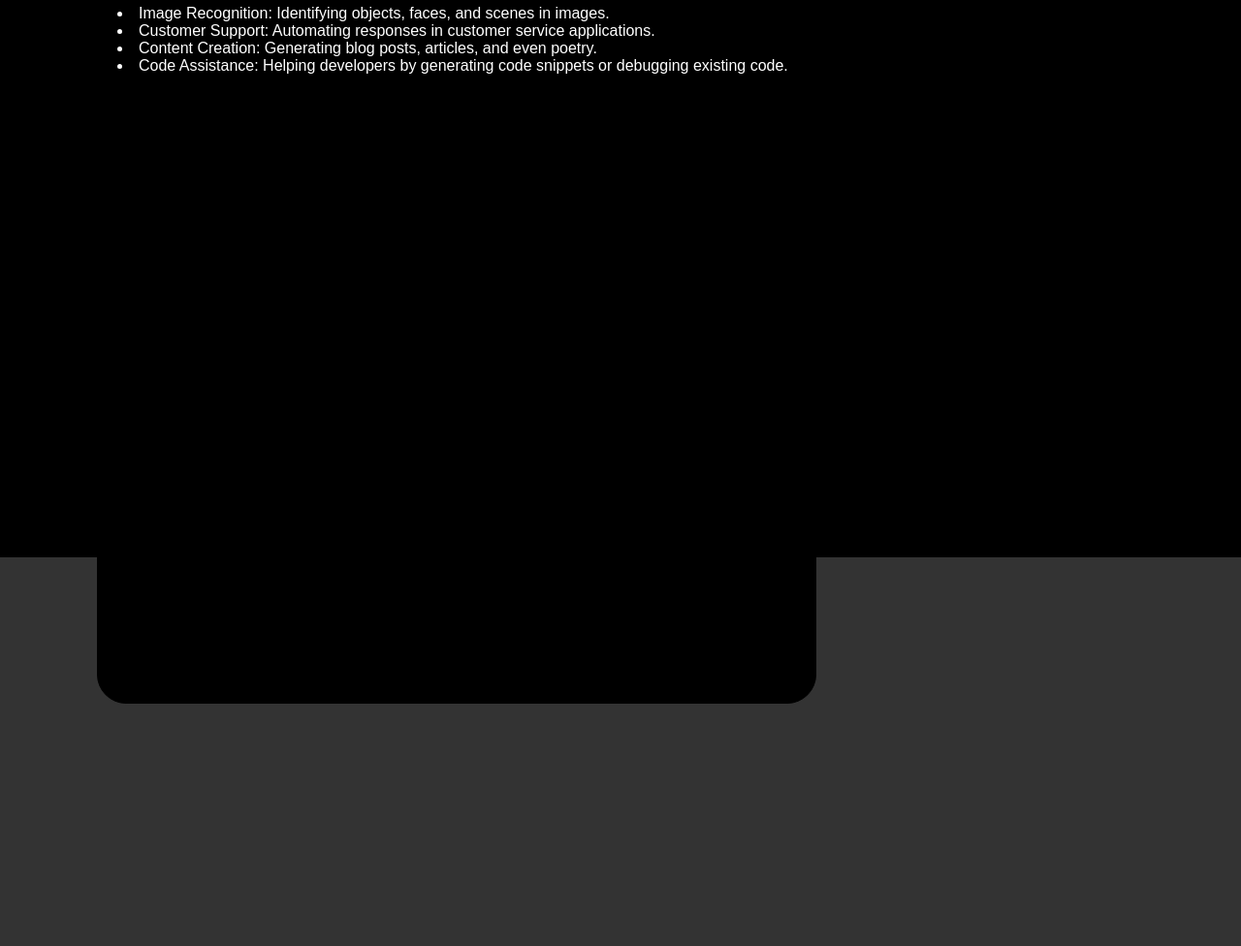
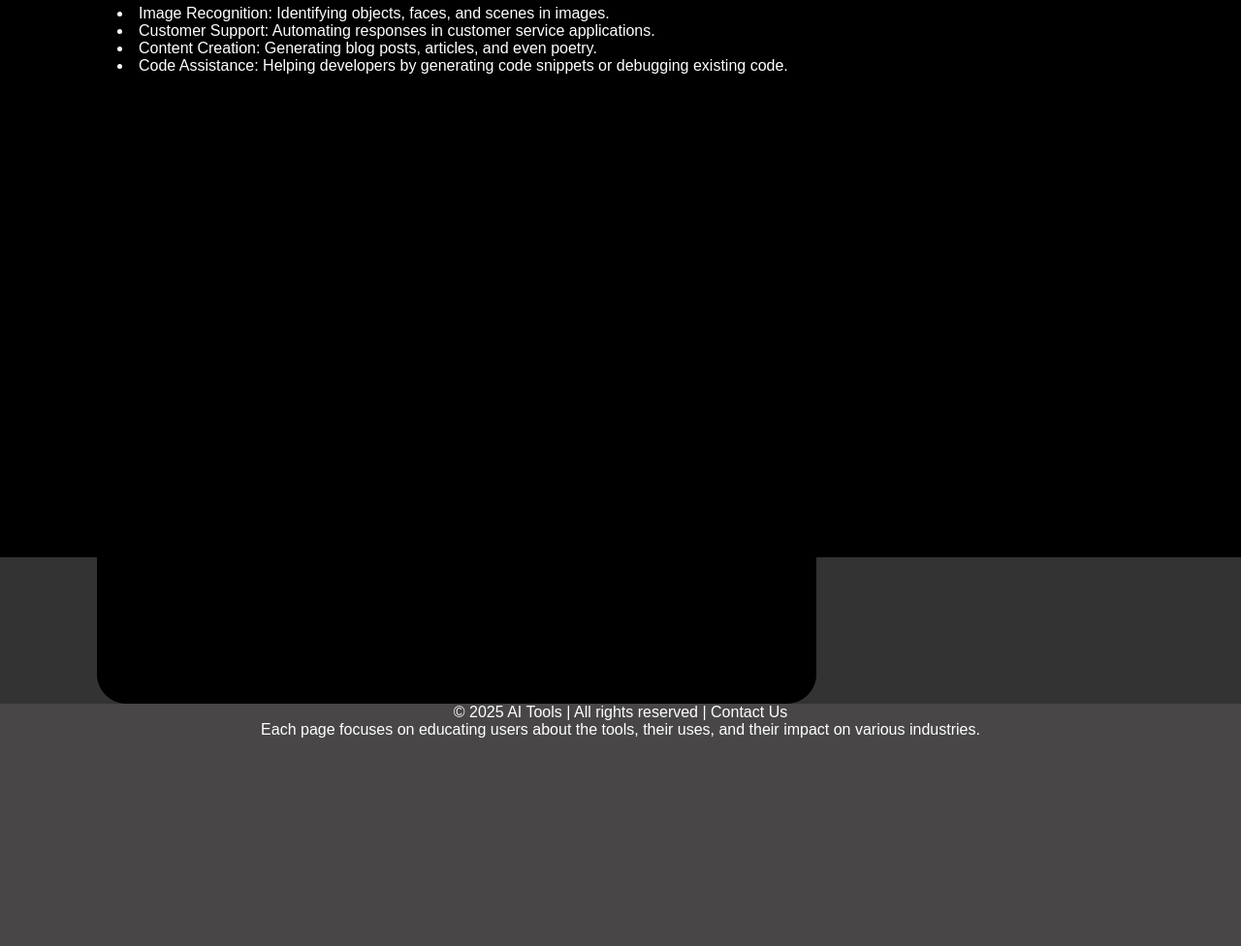
Before and after one commit to PushkarPhadte/AI, a plain HTML site: page ChatGPT.html in a window 1280 px wide. Shown: the part 1132-2108 px from the top of the page at 97% size. Before the commit the page ends 1858 px from the top, so only its background shows below. Drawn offline with Linux system fonts and the light colour scheme.

Commit message:
Footer fot CHatGPT page

```diff
--- a/ChatGPT.html
+++ b/ChatGPT.html
@@ -55,10 +55,12 @@
             </p>
         </div>
 
-        </div>
-
-    <!-- <p id="BORDER2" style="font-family:'Lucida Sans', 'Lucida Sans Regular', 'Lucida Grande', 'Lucida Sans Unicode', Geneva, Verdana, sans-serif" class="TEXTCOLOUR">
-        <strong><font size="5px" color="white" class="TEXTCOLOUR"> -->
-        </div>
+        <footer>
+            <div class="footer">
+                &copy; 2025 AI Tools | All rights reserved | Contact Us<br
+                This content provides an overview of each AI tool, highlighting their features, workings, and real-world applications.<br>
+                Each page focuses on educating users about the tools, their uses, and their impact on various industries.
+            </div>
+        </footer>
 </body>
 </html>
```
